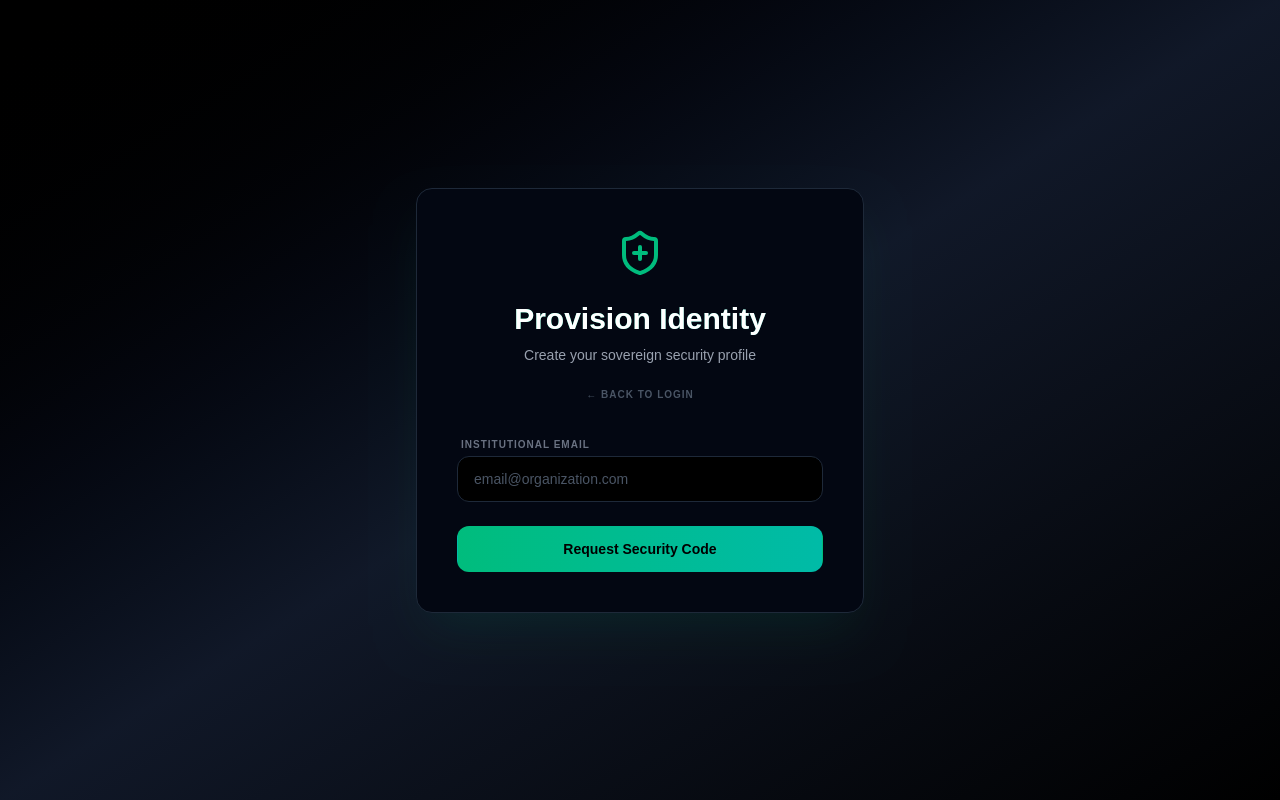
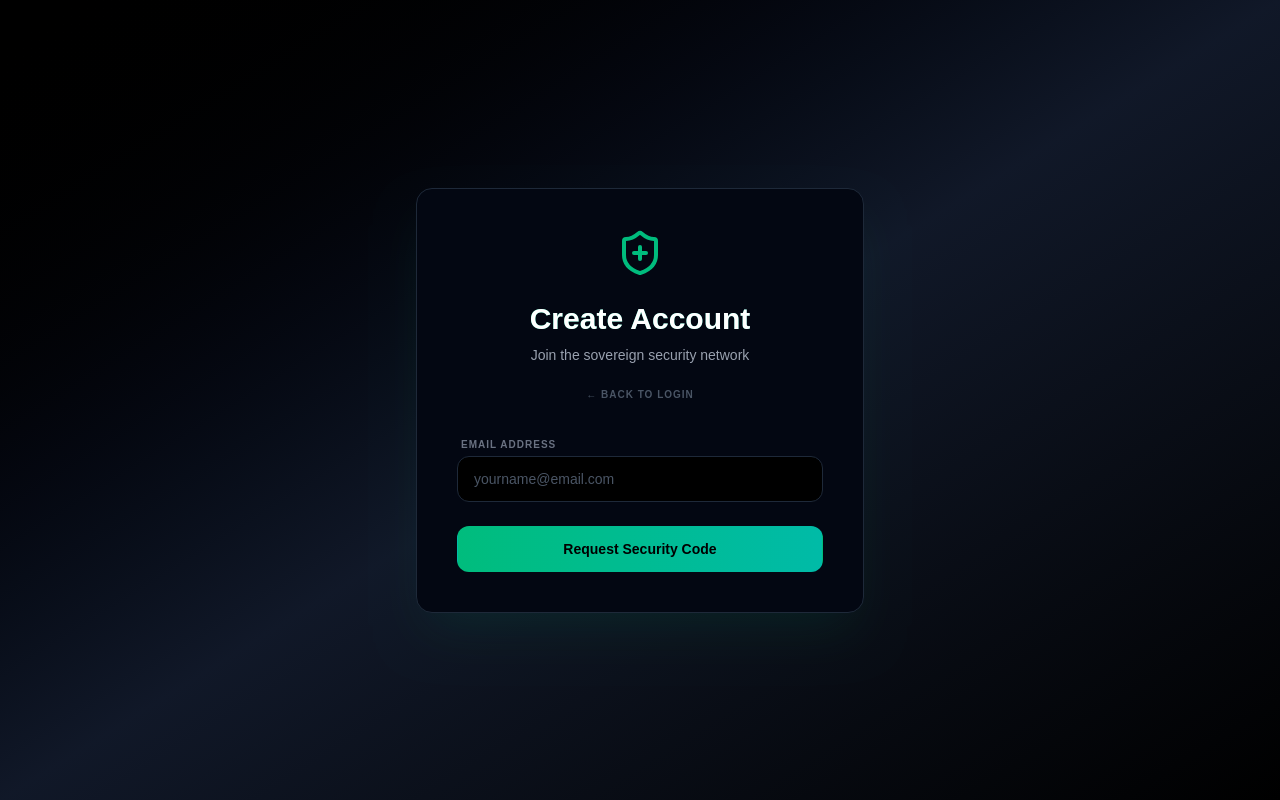
Before and after one commit to harishrsk/Y-shield, a Next.js app in the folder dashboard/: page /signup in a window 1280 px wide. Built offline with nearby package versions, Linux system fonts and the light colour scheme.

Commit message:
style: remove enterprise email phrasing to allow general users

```diff
--- a/dashboard/src/app/login/page.tsx
+++ b/dashboard/src/app/login/page.tsx
@@ -42,7 +42,7 @@ export default function Login() {
         <div className="text-center">
           <ShieldAlert className="mx-auto h-12 w-12 text-emerald-500" />
           <h2 className="mt-6 text-3xl font-extrabold text-white text-transparent bg-clip-text bg-gradient-to-r from-emerald-400 to-teal-600">
-            Enterprise Portal
+            Secure Portal
           </h2>
           <p className="mt-2 text-sm text-gray-400 font-medium">Access your sovereign security tools</p>
           <div className="mt-4">
@@ -60,7 +60,7 @@ export default function Login() {
         <form className="mt-8 space-y-6" onSubmit={handleSubmit}>
           <div className="rounded-md shadow-sm space-y-4">
             <div>
-              <label className="text-[10px] uppercase tracking-widest text-gray-500 font-bold ml-1 mb-1 block">Institutional Email</label>
+              <label className="text-[10px] uppercase tracking-widest text-gray-500 font-bold ml-1 mb-1 block">Email Address</label>
               <input
                 id="email-address"
                 name="email"
@@ -68,7 +68,7 @@ export default function Login() {
                 required
                 disabled={loading}
                 className="appearance-none relative block w-full px-4 py-3 border border-gray-800 bg-black placeholder-gray-600 text-white rounded-xl focus:outline-none focus:ring-1 focus:ring-emerald-500 focus:border-emerald-500 transition-all sm:text-sm"
-                placeholder="email@organization.com"
+                placeholder="yourname@email.com"
                 value={email}
                 onChange={(e) => setEmail(e.target.value)}
               />
--- a/dashboard/src/app/signup/page.tsx
+++ b/dashboard/src/app/signup/page.tsx
@@ -75,9 +75,9 @@ export default function Signup() {
         <div className="text-center">
           <ShieldPlus className="mx-auto h-12 w-12 text-emerald-500" />
           <h2 className="mt-6 text-3xl font-extrabold text-white text-transparent bg-clip-text bg-gradient-to-r from-emerald-400 to-teal-600">
-            Provision Identity
+            Create Account
           </h2>
-          <p className="mt-2 text-sm text-gray-400 font-medium">Create your sovereign security profile</p>
+          <p className="mt-2 text-sm text-gray-400 font-medium">Join the sovereign security network</p>
           <div className="mt-4">
             <a href="/login" className="text-[10px] text-gray-600 hover:text-emerald-500 transition-colors uppercase tracking-widest font-bold">← Back to Login</a>
           </div>
@@ -100,13 +100,13 @@ export default function Signup() {
         {step === 1 ? (
           <form className="mt-8 space-y-6" onSubmit={handleRequestOtp}>
             <div>
-              <label className="text-[10px] uppercase tracking-widest text-gray-500 font-bold ml-1 mb-1 block">Institutional Email</label>
+              <label className="text-[10px] uppercase tracking-widest text-gray-500 font-bold ml-1 mb-1 block">Email Address</label>
               <input
                 type="email"
                 required
                 disabled={loading}
                 className="appearance-none relative block w-full px-4 py-3 border border-gray-800 bg-black placeholder-gray-600 text-white rounded-xl focus:outline-none focus:ring-1 focus:ring-emerald-500 focus:border-emerald-500 transition-all sm:text-sm"
-                placeholder="email@organization.com"
+                placeholder="yourname@email.com"
                 value={email}
                 onChange={(e) => setEmail(e.target.value)}
               />
```
